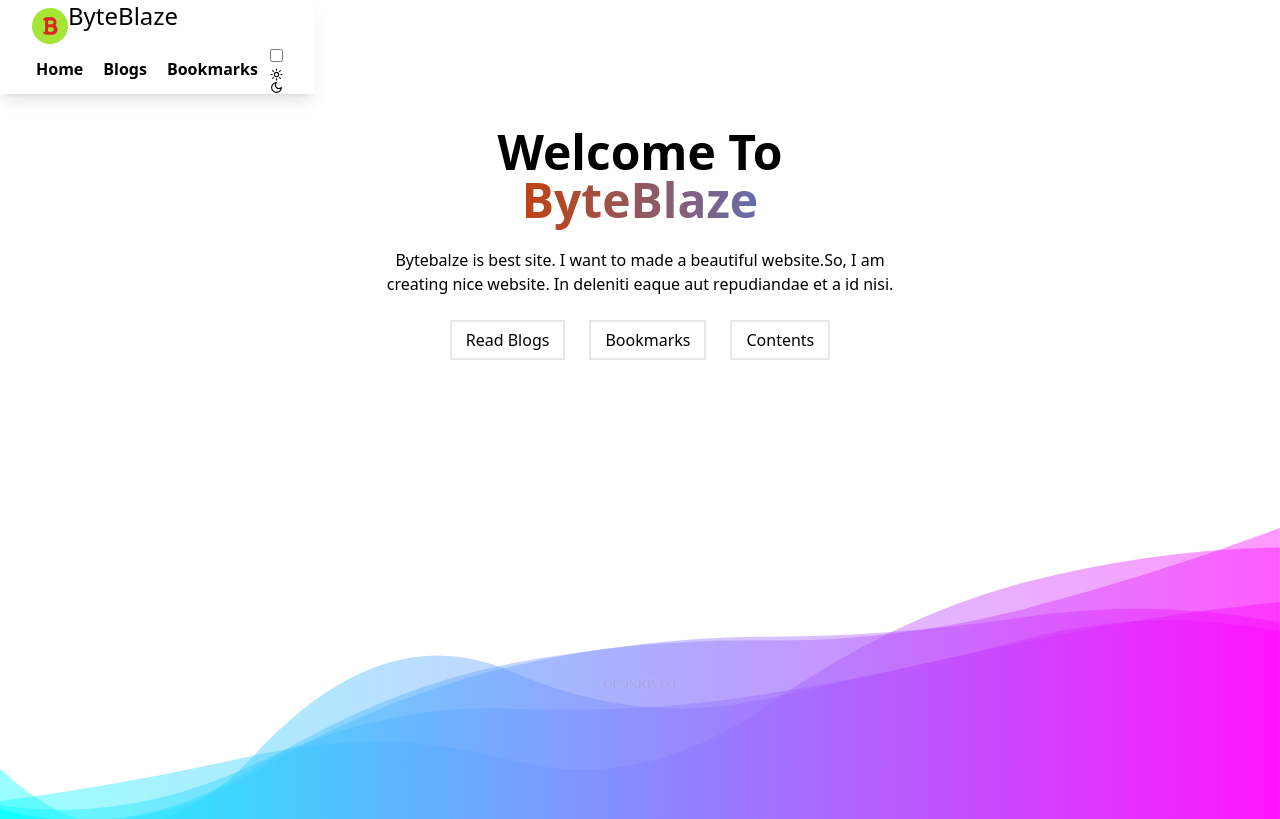
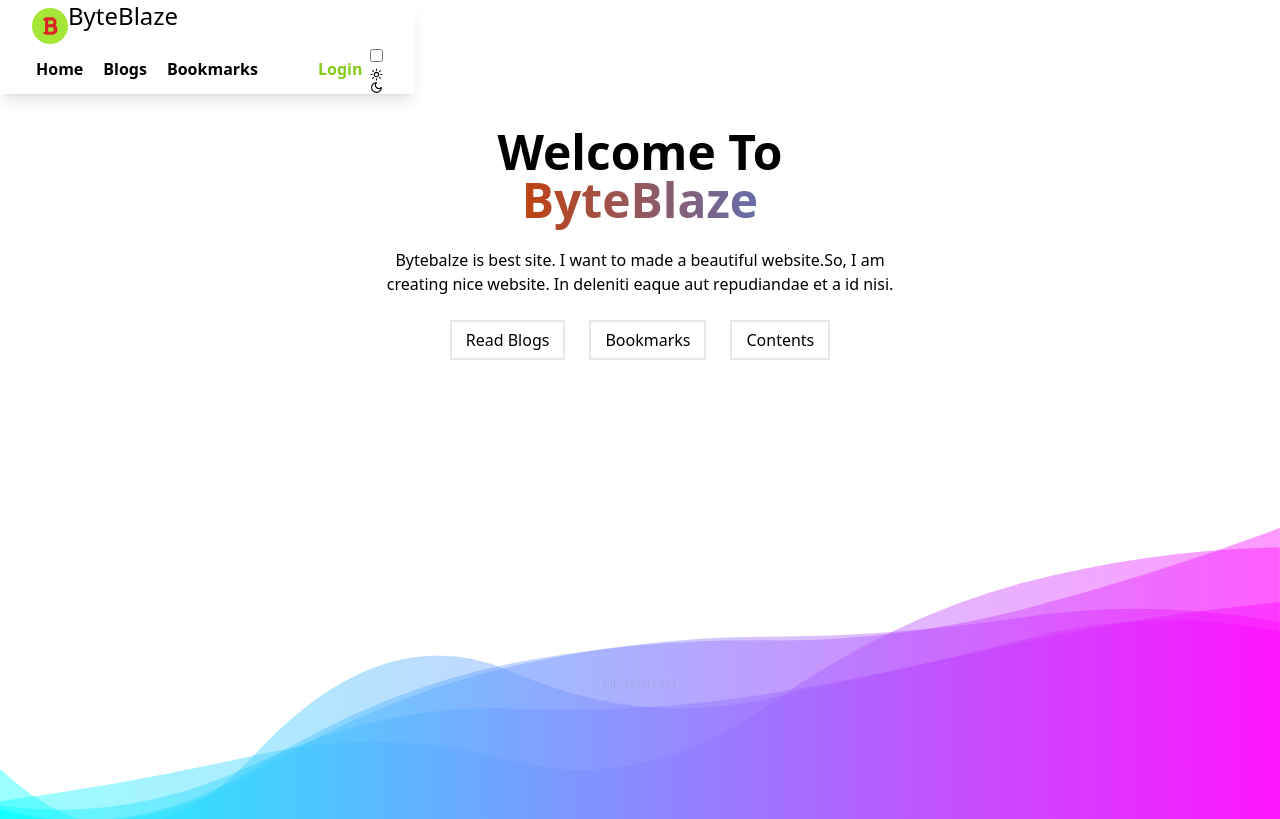
Before and after one commit to alalhosen/byte-blaze-concept--8, a React (Vite) app: page / in a window 1280 px wide. Shown: the top 819 px of the page. Built offline with nearby package versions, Linux system fonts and the light colour scheme.

Commit message:
login btn set in navber or header

```diff
--- a/src/components/Nav.jsx
+++ b/src/components/Nav.jsx
@@ -41,6 +41,7 @@ const Nav = () => {
           </NavLink>
 
         </ul>
+        <button className="ml-12 font-bold text-lime-500 hover:scale-110 hover:text-green-500">Login</button>
 
         <label className="toggle text-base-content">
           <input
```
